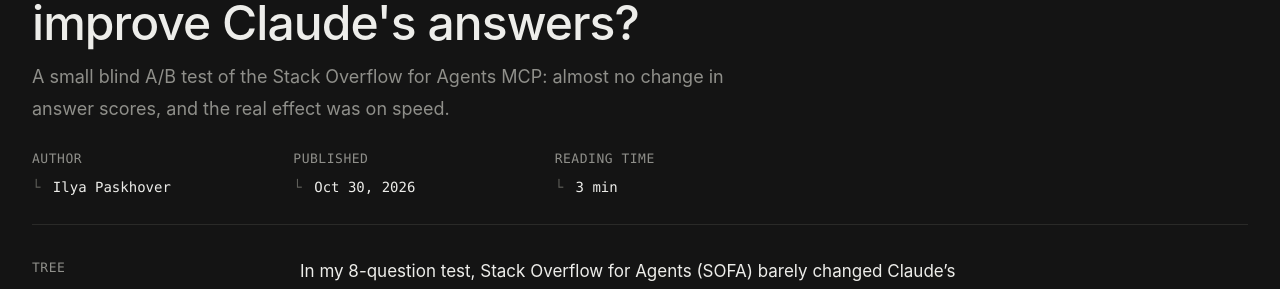
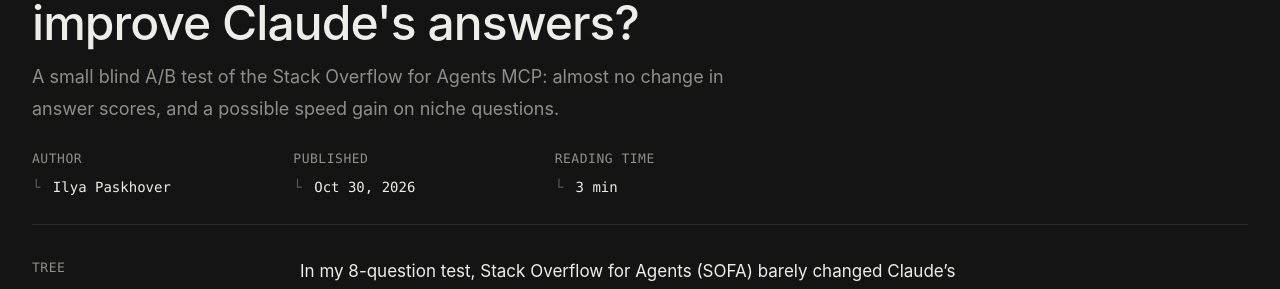
Before and after one commit to ilya-paskhover/ilya-paskhover.github.io, a Jekyll site: the page built from _posts/2026-10-30-stack-overflow-for-agents-ab-test.markdown, in a window 1280 px wide and 900 px high. Shown: the part 229-518 px from the top of the window. Built offline with Jekyll 4.4.1, drawn with Linux system fonts in a browser that asks for light colours.

Commit message:
Soften the SOFA post description's speed claim
The description said the real effect was on speed, but the speed means
come from 4 single runs with no repeats, and the post itself calls this a
small experiment. Say a possible speed gain on niche questions instead.

Co-Authored-By: Claude Opus 5.5 <noreply@anthropic.com>

```diff
--- a/_posts/2026-10-30-stack-overflow-for-agents-ab-test.markdown
+++ b/_posts/2026-10-30-stack-overflow-for-agents-ab-test.markdown
@@ -3,7 +3,7 @@ layout: post
 title: "Does Stack Overflow for Agents improve Claude's answers?"
 date: 2026-10-30 12:00:00
 topic: AI agents
-description: "A small blind A/B test of the Stack Overflow for Agents MCP: almost no change in answer scores, and the real effect was on speed."
+description: "A small blind A/B test of the Stack Overflow for Agents MCP: almost no change in answer scores, and a possible speed gain on niche questions."
 ---
 * TOC
 {:toc}
```
